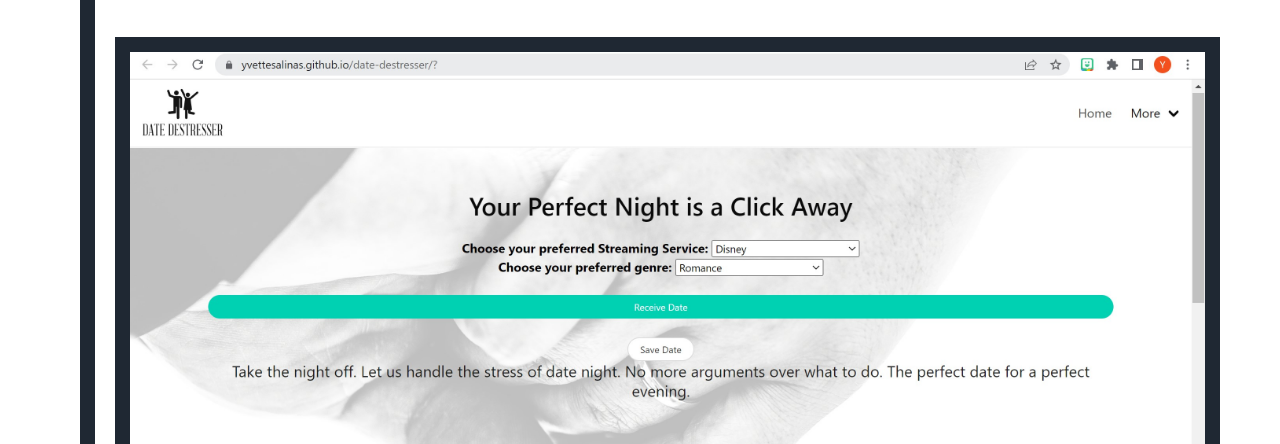
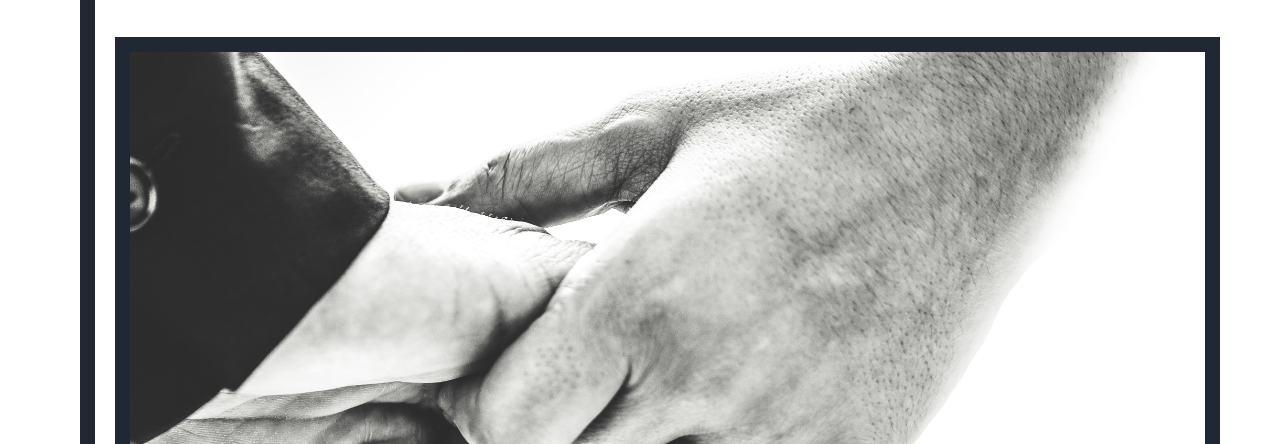
Before and after one commit to yvettesalinas/my_work_portfolio, a plain HTML site: page index.html in a window 1280 px wide. Shown: the part 2399-2843 px from the top of the page. Drawn offline with Linux system fonts and the light colour scheme.

Commit message:
date destresser image changed

```diff
--- a/index.html
+++ b/index.html
@@ -97,7 +97,7 @@
 
           <article class="workcard hover-over">
             <a href ="https://yvettesalinas.github.io/date-destresser/">
-            <img src="./assets/images/screenshot-hero.jpg" alt="Date Destresser Group Project" />
+            <img src="./assets/images/hero6.jpg" alt="Date Destresser Group Project" />
             <div class="workcard-appname">
               <h3 class="workcard-name">Date Destresser</h3>
             </div>
```
Also changed, not shown: assets/images/hero6.jpg (added).
